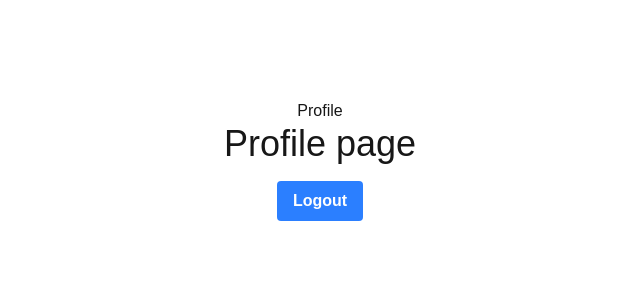
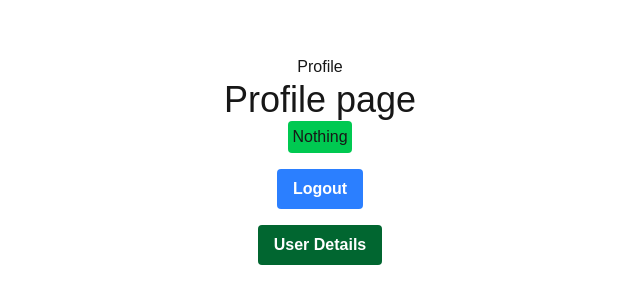
Before and after one commit to DeepakJalumoori/nextjs-authentication, a Next.js app: page /profile in a window 1280 px wide. Shown: the part 240-544 px from the top of the page, without its empty margins (320-960 px from the left). Built offline with nearby package versions, Linux system fonts and the light colour scheme.

Commit message:
feat: add user details retrieval and display on profile page

```diff
--- /dev/null
+++ b/src/app/api/users/userData/route.ts
@@ -0,0 +1,17 @@
+import { getDataFromToken } from "@/helpers/getDataFromToke";
+import User from "@/models/userModel";
+import { NextRequest, NextResponse } from "next/server";
+
+export async function GET(request: NextRequest) {
+  try {
+    const userId = await getDataFromToken(request);
+    const user = await User.find({ _id: userId }).select("-password");
+
+    return NextResponse.json({
+      message: "User found.",
+      user,
+    });
+  } catch (error: any) {
+    return NextResponse.json({ error: error.message }, { status: 400 });
+  }
+}
--- a/src/app/profile/page.tsx
+++ b/src/app/profile/page.tsx
@@ -6,6 +6,7 @@ import { useRouter } from "next/navigation";
 
 export default function ProfilePage() {
   const router = useRouter();
+  const [userData, setUserData] = useState("nothing");
   const logout = async () => {
     try {
       await axios.get("/api/users/logout");
@@ -15,18 +16,40 @@ export default function ProfilePage() {
       console.log(error.message);
     }
   };
+
+  const getUserDetails = async () => {
+    try {
+      const res = await axios.get("/api/users/userData");
+      console.log(res.data);
+      setUserData(res.data.user[0].username);
+    } catch (error) {}
+  };
   return (
     <div className="flex flex-col items-center justify-center min-h-screen py-2">
       <h1>Profile</h1>
       <hr />
       <p className="text-4xl">Profile page</p>
       <hr />
+      <h2 className="p-1 rounded bg-green-500">
+        {userData === "nothing" ? (
+          "Nothing"
+        ) : (
+          <Link href={`/profile/${userData}`}>{userData}</Link>
+        )}
+      </h2>
       <button
         onClick={logout}
         className="bg-blue-500 mt-4 hover:bg-blue-700 text-white font-bold py-2 px-4 rounded"
       >
         Logout
       </button>
+
+      <button
+        onClick={getUserDetails}
+        className="bg-green-800 mt-4 hover:bg-blue-700 text-white font-bold py-2 px-4 rounded"
+      >
+        User Details
+      </button>
     </div>
   );
 }
--- /dev/null
+++ b/src/helpers/getDataFromToke.ts
@@ -0,0 +1,13 @@
+import { NextRequest } from "next/server";
+import jwt from "jsonwebtoken";
+
+export const getDataFromToken = (request: NextRequest) => {
+  try {
+    const token = request.cookies.get("token")?.value || "";
+    const decodeToken: any = jwt.verify(token, process.env.TOKEN_SECRET!);
+
+    return decodeToken.id;
+  } catch (error: any) {
+    throw new Error(error.message);
+  }
+};
```
